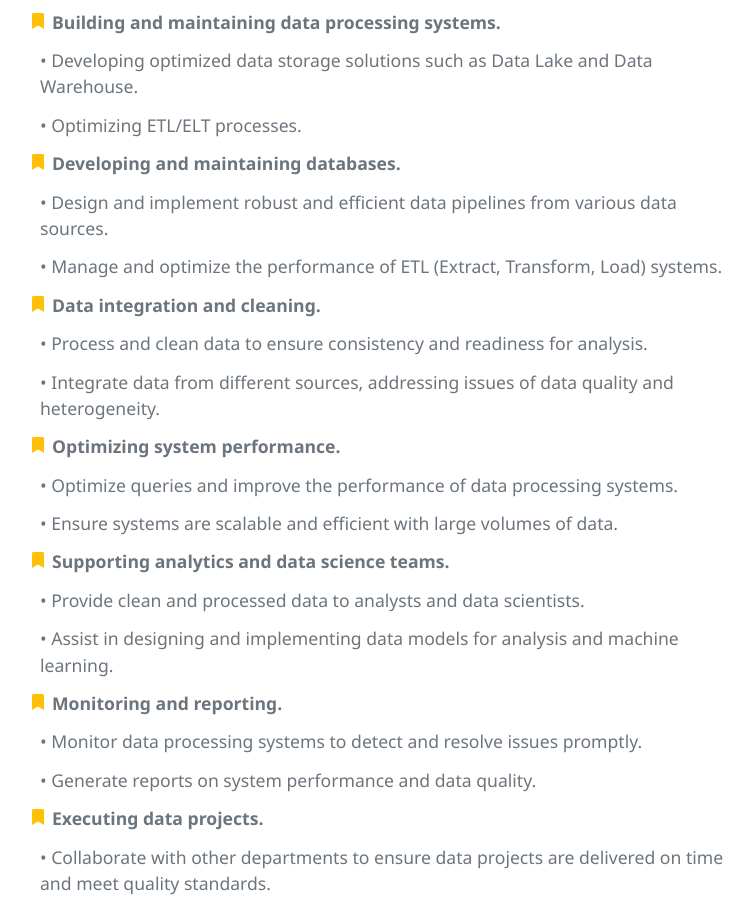
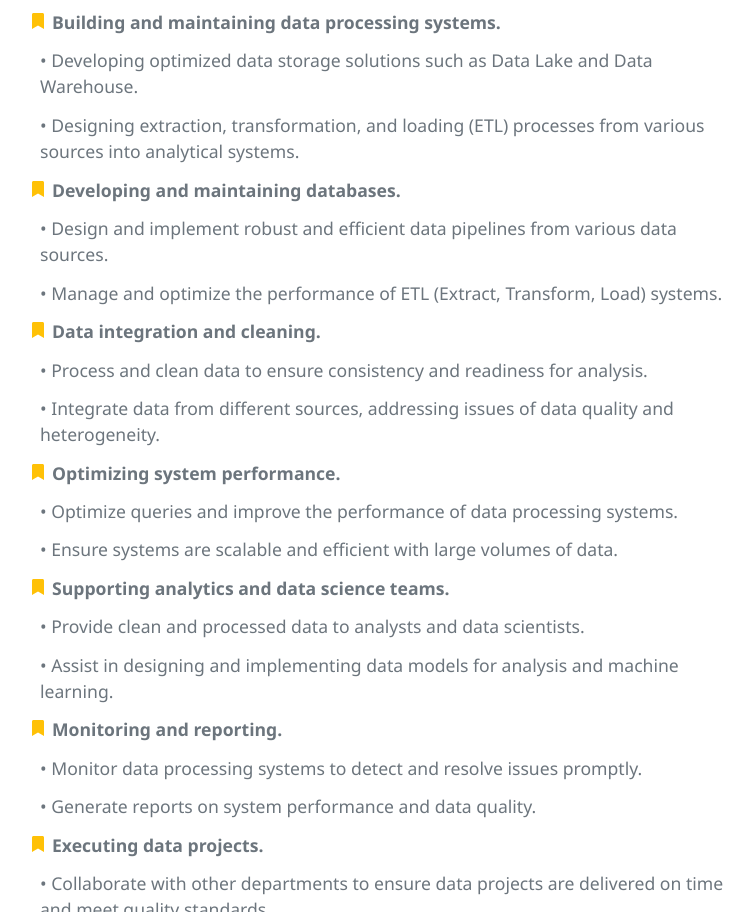
Before and after one commit to TuQuy/hello-everyone, a website: page index.html in a window 1280 px wide. Shown: the part 2361-3273 px from the top of the page, without its empty margins (288-1042 px from the left). Drawn offline with nearby package versions, Linux system fonts and the light colour scheme; a web font is replaced by a local one.

Commit message:
Update index.html

```diff
--- a/index.html
+++ b/index.html
@@ -462,7 +462,7 @@
                     font-size: 1.1rem;
                   "
                 >
-                  &bull; Optimizing ETL/ELT processes.
+                  &bull; Designing extraction, transformation, and loading (ETL) processes from various sources into analytical systems.
                 </p>
               </div>
 
```
